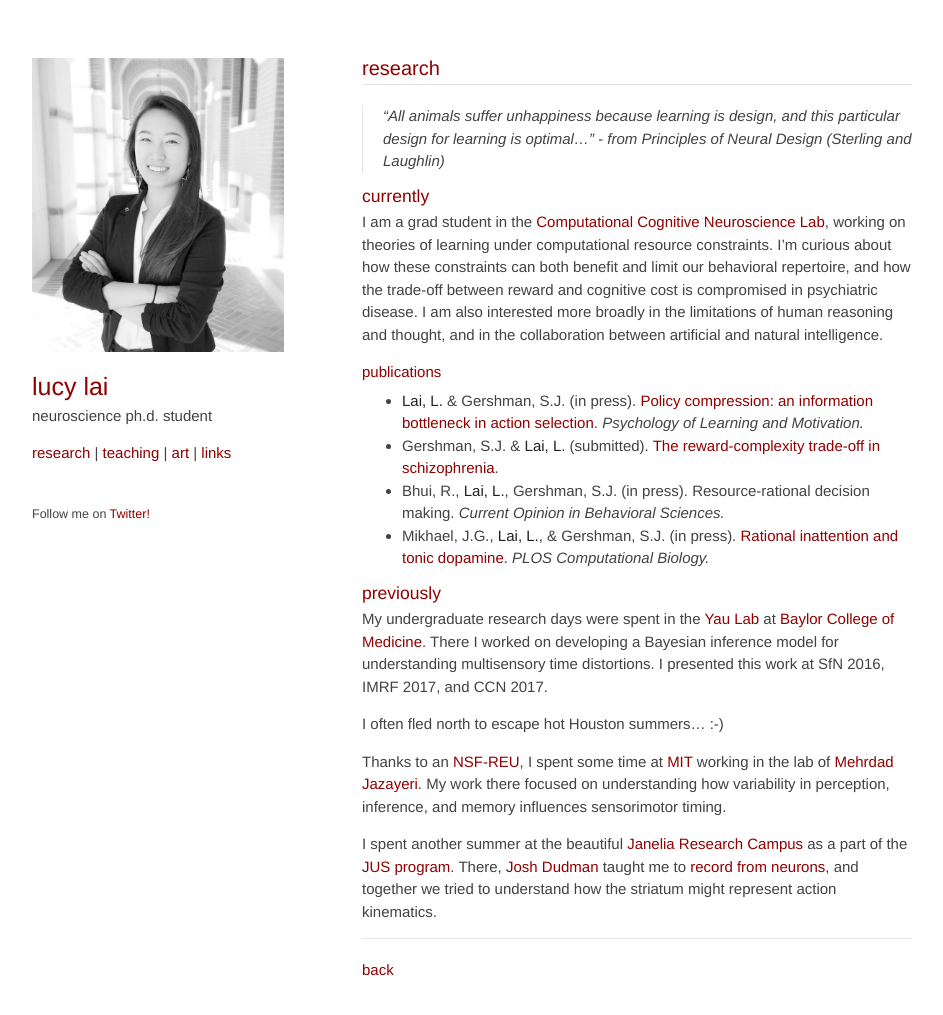
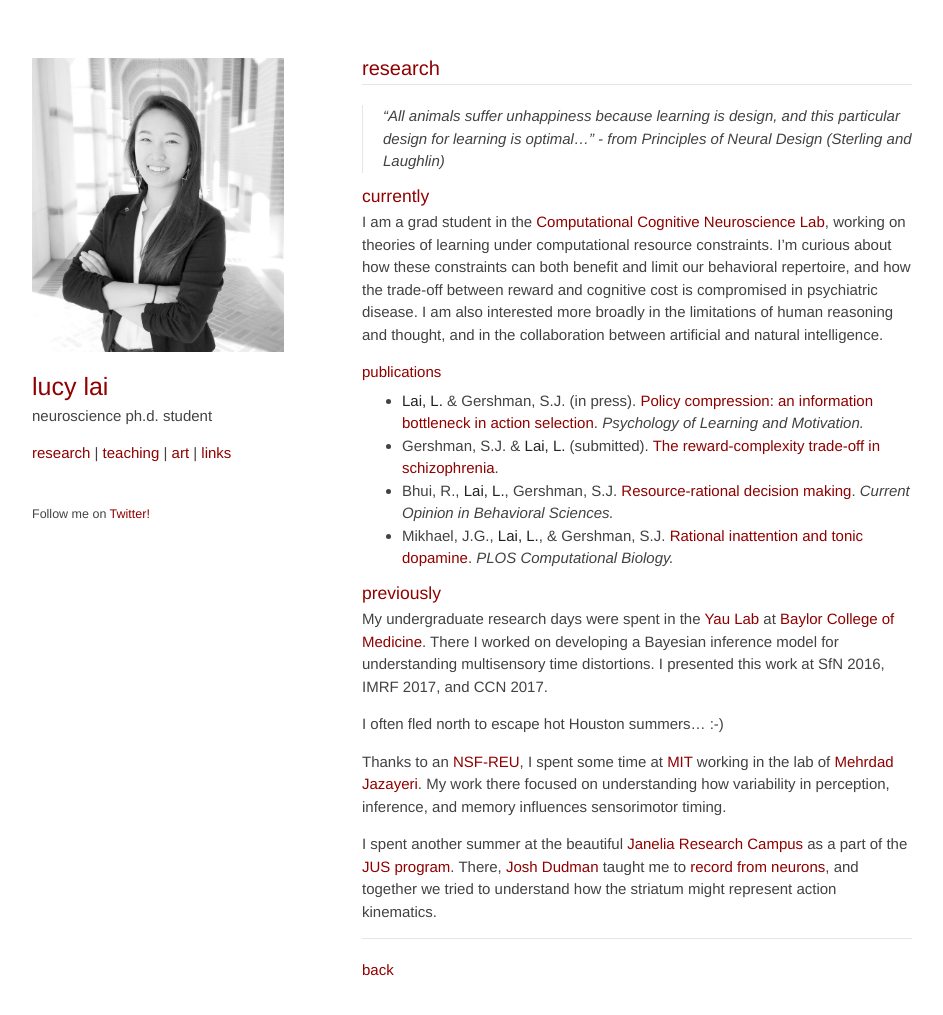
Before and after one commit to lucylai96/lucylai96.github.io, a Jekyll site: the page built from research.md, in a window 1280 px wide and 1047 px high. Shown: the top 1015 px of the window, without its empty margins (168-1111 px from the left). Built offline with Jekyll 4.4.1, drawn with Linux system fonts in a browser that asks for light colours; our own code applies the rules of GitHub Pages for plain Markdown files.

Commit message:
paper update

```diff
--- a/research.md
+++ b/research.md
@@ -10,8 +10,8 @@ I am a grad student in the [Computational Cognitive Neuroscience Lab](http://ger
 #### publications
 - **Lai, L.** & Gershman, S.J. (in press). [Policy compression: an information bottleneck in action selection](https://gershmanlab.com/pubs/LaiGershman21.pdf). _Psychology of Learning and Motivation._
 - Gershman, S.J. & **Lai, L.** (submitted). [The reward-complexity trade-off in schizophrenia](https://www.biorxiv.org/content/10.1101/2020.11.16.385013v2).
-- Bhui, R., **Lai, L.**, Gershman, S.J. (in press). Resource-rational decision making. _Current Opinion in Behavioral Sciences._
-- Mikhael, J.G., **Lai, L.**, & Gershman, S.J. (in press). [Rational inattention and tonic dopamine](https://www.biorxiv.org/content/10.1101/2020.10.04.325175v1). _PLOS Computational Biology._
+- Bhui, R., **Lai, L.**, Gershman, S.J. [Resource-rational decision making](https://gershmanlab.com/pubs/Bhui21.pdf). _Current Opinion in Behavioral Sciences._
+- Mikhael, J.G., **Lai, L.**, & Gershman, S.J. [Rational inattention and tonic dopamine](https://journals.plos.org/ploscompbiol/article?id=10.1371/journal.pcbi.1008659). _PLOS Computational Biology._
 
 ### previously
 My undergraduate research days were spent in the [Yau Lab](http://yaulab.com/) at [Baylor College of Medicine](http://www.bcm.edu/). There I worked on developing a Bayesian inference model for understanding multisensory time distortions. I presented this work at SfN 2016, IMRF 2017, and CCN 2017.
```
